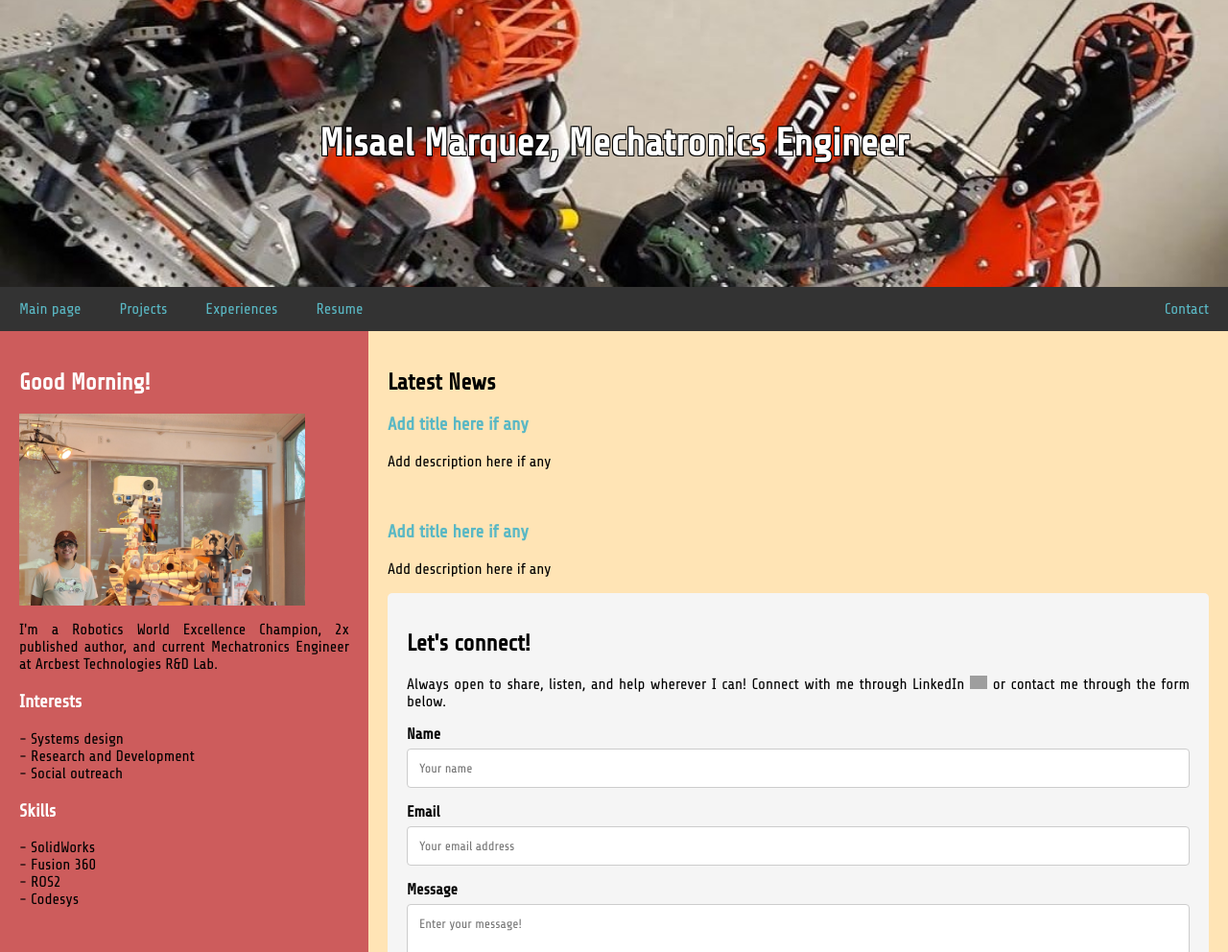
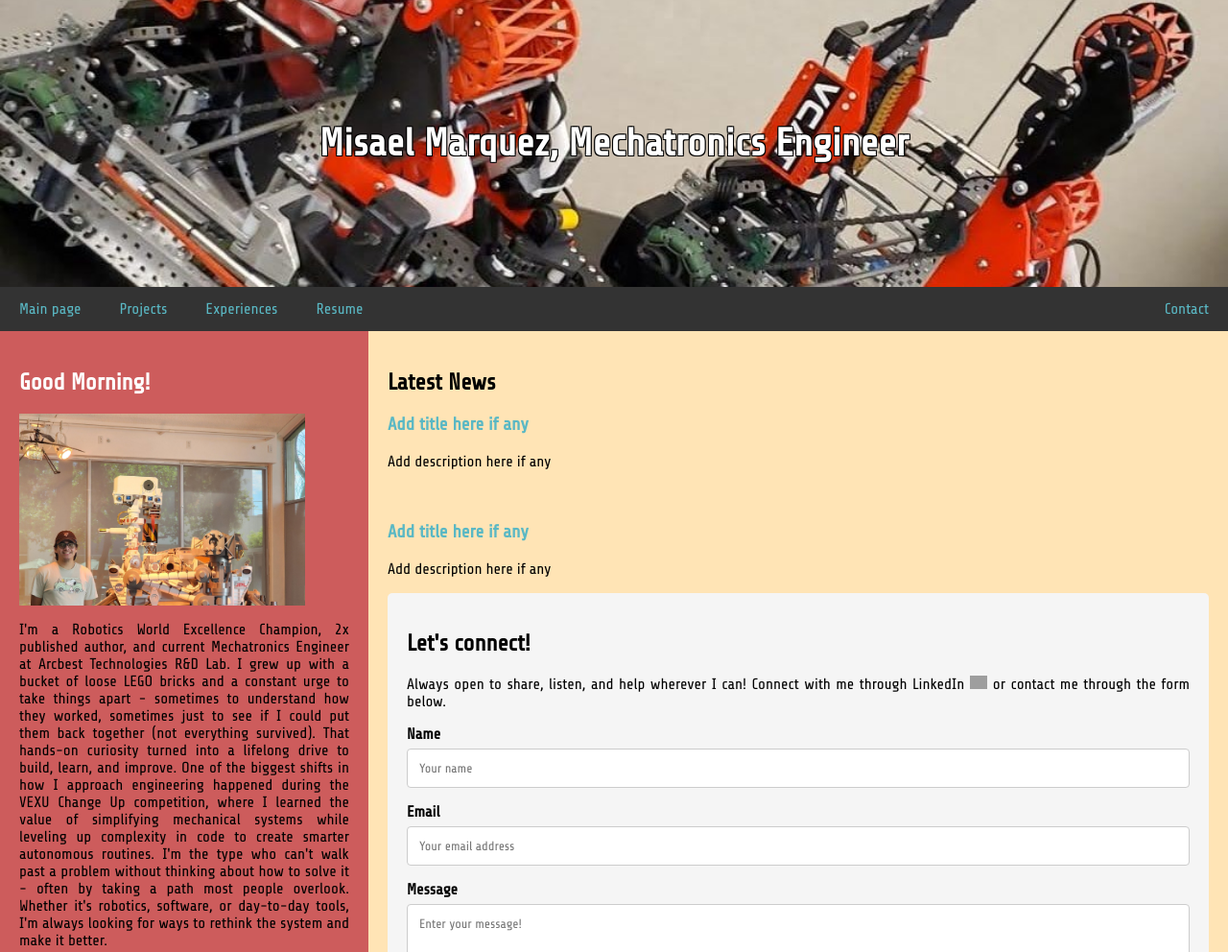
Before and after one commit to misaelsm/misaelsm.github.io, a plain HTML site: page index.html in a window 1280 px wide. Shown: the top 992 px of the page at 96% size. Drawn offline with Linux system fonts and the light colour scheme; grey boxes are pictures that could not be loaded.

Commit message:
updated about me section

```diff
--- a/index.html
+++ b/index.html
@@ -193,7 +193,14 @@ input[type=submit]:hover {
     <div class="side">
         <h2 style="color: #ffffff;">Good Morning!</h2>
         <div class="mm" style="height:200px;"></div>
-        <p class="paragraph-one" >I'm a Robotics World Excellence Champion, 2x published author, and current Mechatronics Engineer at Arcbest Technologies R&D Lab.</p>
+        <p class="paragraph-one" >
+            I'm a Robotics World Excellence Champion, 2x published author, and current Mechatronics Engineer at Arcbest Technologies R&D Lab.
+            I grew up with a bucket of loose LEGO bricks and a constant urge to take things apart - sometimes to understand how they worked, sometimes just to see if I could put them back together (not everything survived).
+            That hands-on curiosity turned into a lifelong drive to build, learn, and improve.
+            One of the biggest shifts in how I approach engineering happened during the VEXU Change Up competition, where I learned the value of simplifying mechanical systems while leveling up complexity in code to create smarter autonomous routines.
+            I'm the type who can't walk past a problem without thinking about how to solve it - often by taking a path most people overlook.
+            Whether it's robotics, software, or day-to-day tools, I'm always looking for ways to rethink the system and make it better.
+        </p>
         <h3 style="color: #ffffff;">Interests</h3>
         <p> - Systems design <br> - Research and Development <br> - Social outreach </p>
         <h3 style="color: #ffffff;">Skills</h3>
```
